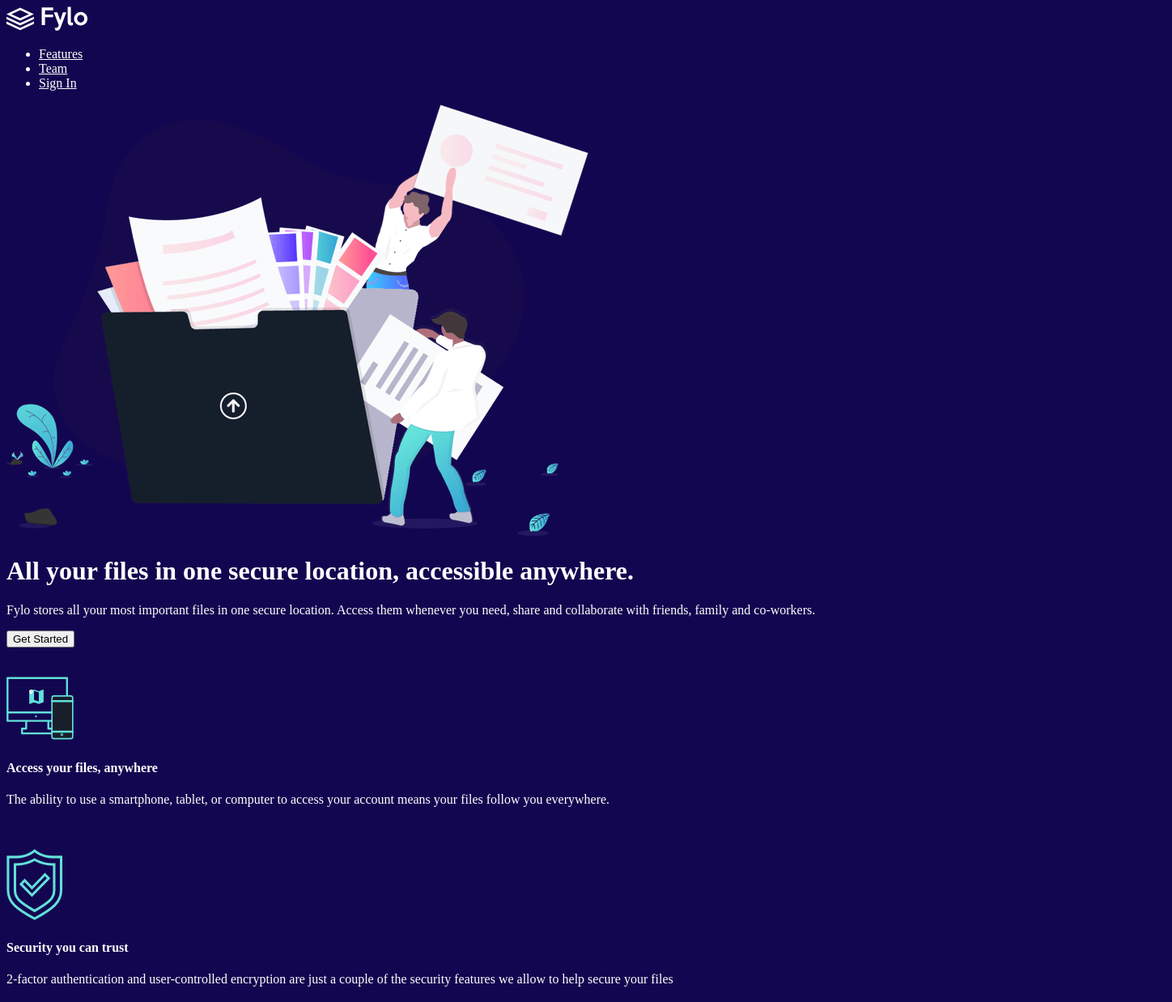
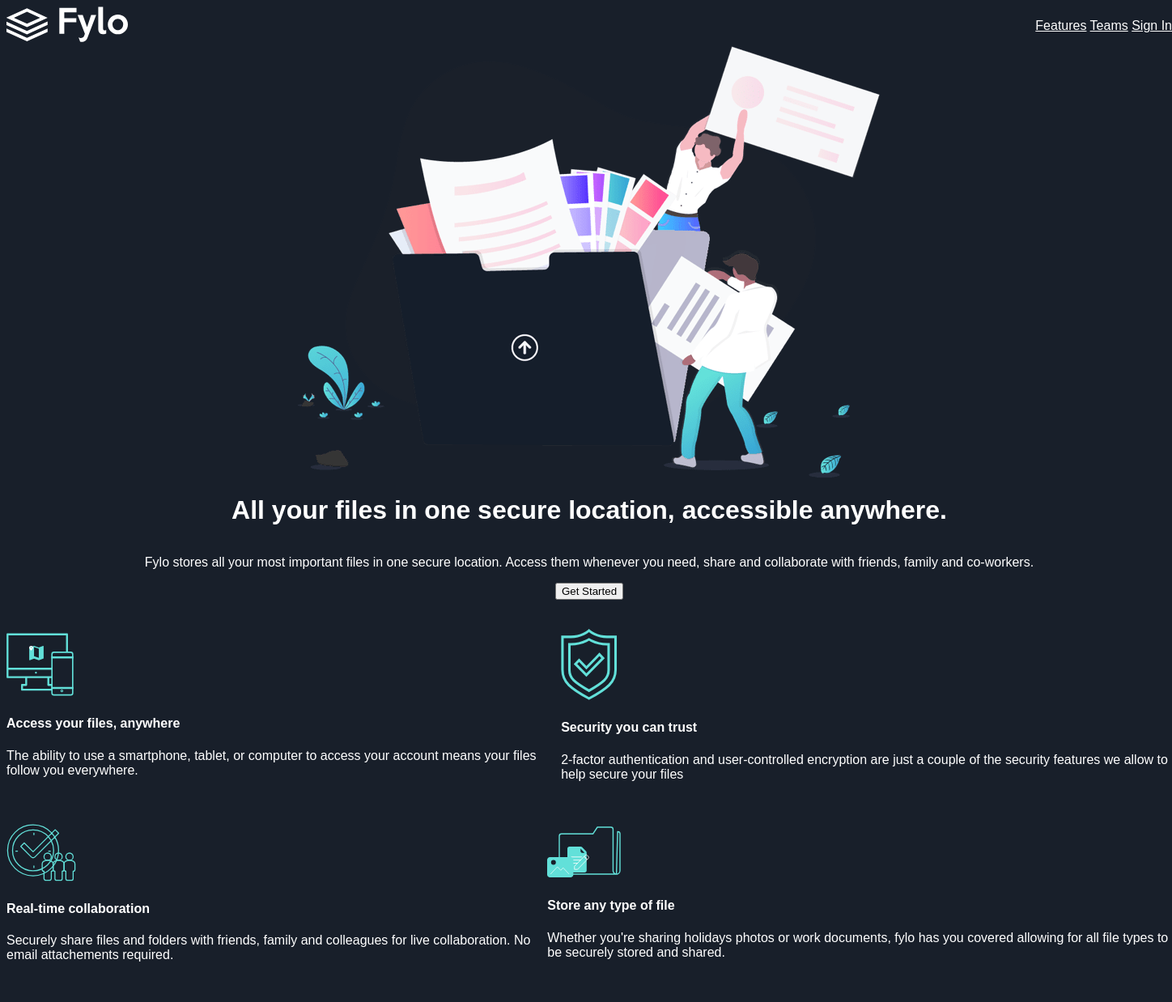
Before and after one commit to mattywonder/Grp-151_Capstone_Project, a plain HTML site: page index.html in a window 1280 px wide. Shown: the top 1238 px of the page at 81% size, 1448 px wide, since content can reach past the window. Drawn offline with Linux system fonts and the light colour scheme.

Commit message:
Styling commit

```diff
--- a/index.html
+++ b/index.html
@@ -6,25 +6,25 @@
   </head>
 
   <body>
-    <nav>
+    <div class="center-page">
+      <nav class="nav-bar">
+        <a href="#">
           <img
             src="images/logo.svg"
             alt="logo of the site"
-        width="100px"
+            width="150px"
             height="auto"
           />
+        </a>
+
+        <div>
+          <a href="#">Features</a>
+          <a href="#">Teams</a>
+          <a href="#">Sign In</a>
+        </div>
       </nav>
 
-    <nav>
-      <ul>
-        <li><a href="#">Features</a></li>
-        <li><a href="#">Team</a></li>
-        <li><a href="#">Sign In</a></li>
-      </ul>
-    </nav>
-
-    <header>
-      <div>
+      <header class="hero">
         <img
           src="images/illustration-intro.png"
           alt="folder with files"
@@ -40,12 +40,11 @@
         </p>
 
         <button type="submit">Get Started</button>
-      </div>
       </header>
 
       <br /><br />
 
-    <section>
+      <section class="image-set1">
         <div>
           <img
             src="images/icon-access-anywhere.svg"
@@ -77,7 +76,7 @@
 
       <br /><br />
 
-    <section>
+      <section class="image-set2">
         <div>
           <img
             src="images/icon-collaboration.svg"
@@ -91,27 +90,40 @@
             for live collaboration. No email attachements required.
           </p>
         </div>
+
+        <div>
+          <img
+            src="images/icon-any-file.svg"
+            alt="collaboration icon"
+            width="auto"
+            height="auto"
+          />
+          <h4>Store any type of file</h4>
+          <p>
+            Whether you're sharing holidays photos or work documents, fylo has
+            you covered allowing for all file types to be securely stored and
+            shared.
+          </p>
+        </div>
       </section>
 
       <br /><br />
 
-    <section>
+      <section class="section-4">
         <div>
           <img
             src="images/illustration-stay-productive.png"
             alt="Stay Productive image"
-          width="auto"
+            width="500px"
             height="auto"
           />
         </div>
 
-      <br /><br />
-
         <div>
           <h2>Stay productive, wherever you are</h2>
           <p>
-          Never let location be an issue when accessing your files. Fylo has you
-          covered for all of your file storage needs.
+            Never let location be an issue when accessing your files. Fylo has
+            you covered for all of your file storage needs.
           </p>
 
           <p>
@@ -132,7 +144,7 @@
 
       <br /><br />
 
-    <section>
+      <section class="section-5">
         <div>
           <img
             src="images/bg-quotes.png"
@@ -194,22 +206,24 @@
         </div>
       </section>
 
-    <aside>
-      <div>
+      <aside class="aside-content">
         <h3>Get early access today</h3>
+
         <p>
           It ony takes a minute to sign up and our free starter tier is
           extremely generous. If you have any questions, our support team would
           be happy to help you.
         </p>
+
+        <form>
           <input type="email" placeholder="email@example.com" />
           <button type="submit">Get Started For Free</button>
-      </div>
+        </form>
       </aside>
 
       <br /><br />
 
-    <footer>
+      <footer class="footer-content">
         <div>
           <img
             src="images/logo.svg"
@@ -222,6 +236,7 @@
         <br /><br />
 
         <div>
+          <div>
             <img
               src="images/icon-location.svg"
               alt="location icon"
@@ -229,9 +244,9 @@
               height="auto"
             />
             <p>
-          Lorem ipsum dolor sit amet, consectetur adipisicing elit. Facere nihil
-          amet iusto dolor commodi earum aut quos odit praesentium sapiente? In
-          aperiam quos natus sint quam nisi omnis sed autem?
+              Lorem ipsum dolor sit amet, consectetur adipisicing elit. Facere
+              nihil amet iusto dolor commodi earum aut quos odit praesentium
+              sapiente? In aperiam quos natus sint quam nisi omnis sed autem?
             </p>
           </div>
 
@@ -243,7 +258,9 @@
               height="auto"
             />
             <p>+1-543-123-4567</p>
+          </div>
 
+          <div>
             <img
               src="images/icon-email.svg"
               alt="gmail icon"
@@ -253,16 +270,13 @@
             <p>example@fylo.com</p>
           </div>
 
-      <div>
           <ul>
             <li>About Us</li>
             <li>Jobs</li>
             <li>Press</li>
             <li>Blog</li>
           </ul>
-      </div>
 
-      <div>
           <ul>
             <li>Contact Us</li>
             <li>Terms</li>
@@ -270,5 +284,6 @@
           </ul>
         </div>
       </footer>
+    </div>
   </body>
 </html>
--- a/style.css
+++ b/style.css
@@ -1,7 +1,8 @@
 body {
-  background-color: rgb(19, 6, 80);
+  background-color: hsl(218, 28%, 13%);
   background-image: url();
   background-repeat: no-repeat;
+  font-family: sans-serif;
 }
 
 h1,
@@ -15,3 +16,64 @@ ul,
 a {
   color: white;
 }
+
+.nav-bar {
+  display: flex;
+  align-items: center;
+  justify-content: space-between;
+}
+
+.center-page {
+  width: 1440px;
+  background-color: ;
+  /* margin-left: auto;
+  margin-right: auto; */
+  margin: 0 auto;
+}
+
+.hero {
+  width: 40;
+  display: flex;
+  align-items: center;
+  justify-content: space-between;
+  flex-direction: column;
+  background-color: ;
+}
+
+.image-set1 {
+  display: flex;
+  align-items: center;
+  justify-content: center;
+}
+
+.image-set2 {
+  display: flex;
+  align-items: center;
+  justify-content: center;
+}
+
+.section-4 {
+  display: flex;
+  align-items: center;
+  justify-content: center;
+}
+
+.section-5 {
+  display: flex;
+  align-items: center;
+  justify-content: center;
+}
+
+.aside-content {
+  display: flex;
+  align-items: center;
+  justify-content: center;
+  flex-direction: column;
+}
+
+.footer-content {
+  display: flex;
+  align-items: center;
+  justify-content: center;
+  background-color: hsl(216, 53%, 9%);
+}
```
Lines whose indentation alone changed are shown as unchanged.
